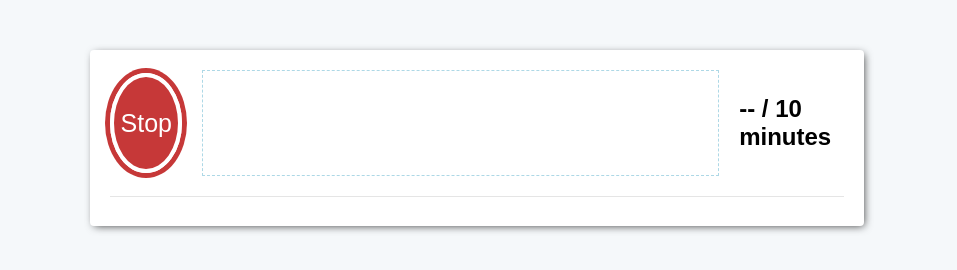
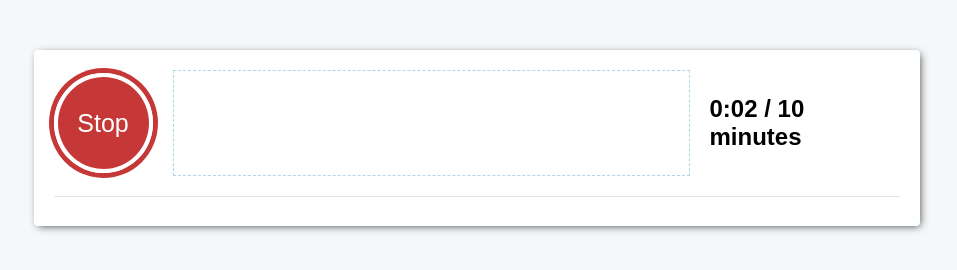
Before and after one commit to jwdeitch/realtime-audio, a website: page public/index.html in a window 1280 px wide. Both pictures are taken after a click on the button "Rec.". Shown: the whole page, without its empty margins (163-1120 px from the left). Drawn offline with Linux system fonts and the light colour scheme.

Commit message:
front end general progress

```diff
--- a/public/index.html
+++ b/public/index.html
@@ -11,6 +11,7 @@
 
     <script src="js/jquery-1.11.1.min.js"></script>
     <script src="js/binary.js"></script>
+    <script src="js/countdown.min.js"></script>
     <script src="js/plyr.js"></script>
     <script src="js/re-sampler.js"></script>
     <script src="js/site.js"></script>
@@ -29,7 +30,7 @@
                 <source src="https://s3.amazonaws.com/a.rsa.pub/jmLW9lL4DB.wav" type="audio/wav">
             </audio>
         </div>
-        <h2 id="timeRemaining">-- / 10 minutes</h2>
+        <h2 id="timeRemaining"><span id="minutes">--</span> / 10 minutes</h2>
 
     </div>
 
--- a/public/js/site.js
+++ b/public/js/site.js
@@ -15,9 +15,12 @@ $(function () {
     }, false);
 
     var link = "NA";
+    var timerInterval = 0;
+    var sec = 0;
 
     $(document.body).on('click', '.start-rec-btn', function () {
         $(this).removeClass('start-rec-btn').addClass('btn-danger').removeClass('btn-primary').addClass('stop-rec-btn').text('Stop');
+        initializeClock();
         client = new BinaryClient('wss://' + location.host);
         client.on('open', function () {
             bStream = client.createStream({sampleRate: resampleRate});
@@ -99,6 +102,9 @@ $(function () {
     $(document.body).on('click', '.stop-rec-btn', function () {
         $(this).removeClass('stop-rec-btn').removeClass('btn-danger').addClass('btn-primary').addClass('start-rec-btn').text('Rec.');
         $('#canvas-container, #timeRemaining').hide();
+        clearInterval(timerInterval);
+        sec = 0;
+
         $('#linkBox').show();
         $('#linkBox .linkInput').val(link);
         plyr.setup();
@@ -112,6 +118,22 @@ $(function () {
         if (client)
             client.close();
     }
+
+    // Thanks! http://stackoverflow.com/a/38598724/4603498
+    function sectostr(time) {
+        return ~~(time / 60) + ":" + (time % 60 < 10 ? "0" : "") + time % 60;
+    }
+
+    function initializeClock() {
+        timerInterval = setInterval(function () {
+            sec = sec + 1;
+            $("#minutes").html(sectostr(sec));
+            if (sec == 600) {
+                $('.stop-rec-btn').click();
+            }
+        }, 1000);
+    }
+
 });
 
 navigator.getUserMedia = navigator.getUserMedia ||
--- a/public/style/site.css
+++ b/public/style/site.css
@@ -26,7 +26,7 @@
     -moz-box-shadow: 2px 2px 8px -2px rgba(0,0,0,0.75);
     box-shadow: 2px 2px 8px -2px rgba(0,0,0,0.75);
     padding: 20px;
-    width: 58%;
+    width: 67%;
     margin: 50px auto;
     border-radius: 4px;
 }
```
